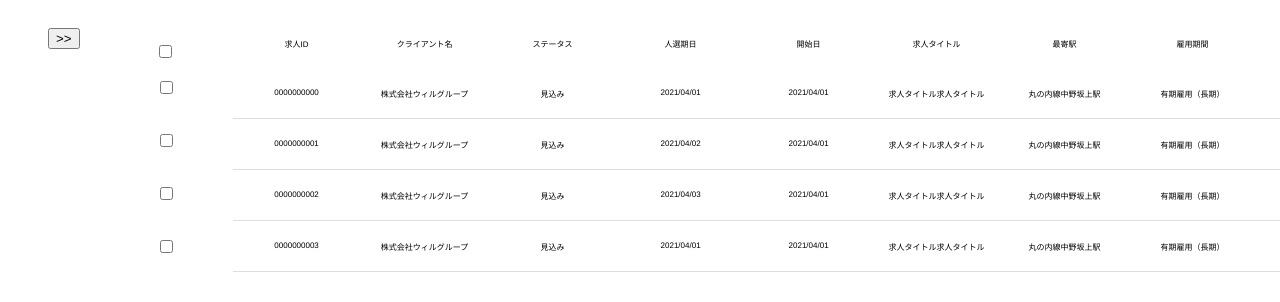
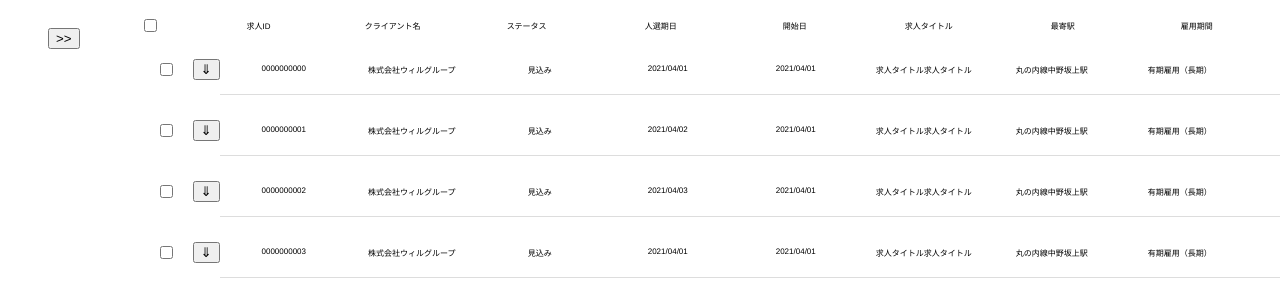
Before and after one commit to akimoto-willof/jobMan_prototype, a Vue app: page / in a window 1280 px wide. Shown: the top 302 px of the page. Built offline with nearby package versions, Linux system fonts and the light colour scheme.

Commit message:
トグル実装中

```diff
--- a/src/components/Table.vue
+++ b/src/components/Table.vue
@@ -1,175 +1,221 @@
 <template>
   <div>
     <div id="box1" class="box">
-        <ul class="check">
-            <li>
-                <input type="checkbox" class="checkbox-main" :checked="checked" @click="selectAllChecked">
-            </li>
-            <li>
+      <div>
+        <!-- 項目表示リスト -->
+        <draggable tag="ul" class="main_title">
+          <input
+            type="checkbox"
+            class="checkbox-main"
+            :checked="checked"
+            @click="selectAllChecked"
+          />
+          <li><div class="title">求人ID</div></li>
+          <li><div class="title">クライアント名</div></li>
+          <li><div class="title">ステータス</div></li>
+          <li><div class="title">人選期日</div></li>
+          <li><div class="title">開始日</div></li>
+          <li><div class="title">求人タイトル</div></li>
+          <li><div class="title">最寄駅</div></li>
+          <li><div class="title">雇用期間</div></li>
+          <li><div class="title">研修有無</div></li>
+          <li><div class="title">給与形態</div></li>
+        </draggable>
+
+        <!-- 案件リスト -->
+        <div
+          class="list"
+          v-for="(item, index) in items"
+          :key="`first-${index}`"
+        >
+          <ul>
             <input
               type="checkbox"
               class="checkbox"
-                v-for="(item, index) in items"
-                :key="`${index}`"
               v-model="checked_items"
               :value="item.id"
               @click="select"
-                >
+            />
+            <li class="details">
+              <button @click="displayUpShow">⇓</button>
+            </li>
+            <li>
+              <div class="list-nav">{{ item.id }}</div>
+            </li>
+            <li>
+              <div class="list-nav">{{ item.name }}</div>
+            </li>
+            <li>
+              <div class="list-nav">{{ item.status }}</div>
+            </li>
+            <li>
+              <div class="list-nav">{{ item.date }}</div>
+            </li>
+            <li>
+              <div class="list-nav">{{ item.startDate }}</div>
+            </li>
+            <li>
+              <div class="list-nav">{{ item.title }}</div>
+            </li>
+            <li>
+              <div class="list-nav">{{ item.station }}</div>
+            </li>
+            <li>
+              <div class="list-nav">{{ item.period }}</div>
+            </li>
+            <li>
+              <div class="list-nav">{{ item.training }}</div>
+            </li>
+            <li>
+              <div class="list-nav">{{ item.salary }}</div>
             </li>
           </ul>
-        <draggable tag="ul" :options="{group:'ITEMS'}">
-            <li>
-                <div class="title">求人ID</div>
-                <div class="list" v-for="(item, index) in items" :key="`first-${index}`">
-                    <div class="list-nav">{{item.id}}</div>
+          <ul class="list-detail" v-show="displayUp">
+            <li class="list-nav-detail">
+              <div class="list-nav-detail-title">求人ID</div>
+              <div class="nav">{{ item.id }}</div>
+            </li>
+            <li class="list-nav-detail">
+              <div class="list-nav-detail-title">クライアント名</div>
+              <div class="nav">{{ item.name }}</div>
+            </li>
+            <li class="list-nav-detail">
+              <div class="list-nav-detail-title">ステータス</div>
+              <div class="nav">{{ item.status }}</div>
+            </li>
+            <li class="list-nav-detail">
+              <div class="list-nav-detail-title">人選期日</div>
+              <div class="nav">{{ item.date }}</div>
+            </li>
+            <li class="list-nav-detail">
+              <div class="list-nav-detail-title">開始日</div>
+              <div class="nav">{{ item.startDate }}</div>
+            </li>
+            <li class="list-nav-detail">
+              <div class="list-nav-detail-title">求人タイトル</div>
+              <div class="nav">{{ item.title }}</div>
+            </li>
+            <li class="list-nav-detail">
+              <div class="list-nav-detail-title">最寄駅</div>
+              <div class="nav">{{ item.station }}</div>
+            </li>
+            <li class="list-nav-detail">
+              <div class="list-nav-detail-title">雇用期間</div>
+              <div class="nav">{{ item.period }}</div>
+            </li>
+            <li class="list-nav-detail">
+              <div class="list-nav-detail-title">研修有無</div>
+              <div class="nav">{{ item.training }}</div>
+            </li>
+            <li class="list-nav-detail">
+              <div class="list-nav-detail-title">給与形態</div>
+              <div class="nav">{{ item.salary }}</div>
+            </li>
+          </ul>
         </div>
-            </li>
-            <li>
-                <div class="title">クライアント名</div>
-                <div class="list" v-for="(item, index) in items" :key="`second-${index}`">
-                    <div class="list-nav">{{item.name}}</div>
       </div>
-            </li>
-            <li>
-                <div class="title">ステータス</div>
-                <div class="list" v-for="(item, index) in items" :key="`thrid-${index}`">
-                    <div class="list-nav">{{item.status}}</div>
-                </div>
-            </li>
-            <li>
-                <div class="title">人選期日</div>
-                <div class="list" v-for="(item, index) in items" :key="`fourth-${index}`">
-                    <div class="list-nav">{{item.date}}</div>
-                </div>
-            </li>
-            <li>
-                <div class="title">開始日</div>
-                <div class="list" v-for="(item, index) in items" :key="`fifth-${index}`">
-                    <div class="list-nav">{{item.satrtDate}}</div>
-                </div>
-            </li>
-            <li>
-                <div class="title">求人タイトル</div>
-                <div class="list" v-for="(item, index) in items" :key="`sixth-${index}`">
-                    <div class="list-nav">{{item.title}}</div>
-                </div>
-            </li>
-            <li>
-                <div class="title">最寄駅</div>
-                <div class="list" v-for="(item, index) in items" :key="`seventh-${index}`">
-                    <div class="list-nav">{{item.station}}</div>
-                </div>
-            </li>
-            <li>
-                <div class="title">雇用期間</div>
-                <div class="list" v-for="(item, index) in items" :key="`eighth-${index}`">
-                    <div class="list-nav">{{item.period}}</div>
-                </div>
-            </li>
-            <li>
-                <div class="title">研修有無</div>
-                <div class="list" v-for="(item, index) in items" :key="`ninth-${index}`">
-                    <div class="list-nav">{{item.training}}</div>
-                </div>
-            </li>
-            <li>
-                <div class="title">給与形態</div>
-                <div class="list" v-for="(item, index) in items" :key="`tenth-${index}`">
-                    <div class="list-nav">{{item.salary}}</div>
-                </div>
-            </li>
-        </draggable>
     </div>
   </div>
 </template>
 
 <script>
-import draggable from 'vuedraggable';
+import draggable from "vuedraggable";
 
 export default {
-    name: 'Table',
+  name: "Table",
   components: {
-        'draggable': draggable,
+    draggable: draggable,
   },
   data() {
-        return{
-            items:[
+    return {
+      items: [
         {
-                id:"0000000000",
-                name:"株式会社ウィルグループ",
-                status:"見込み",
-                date:"2021/04/01",
-                satrtDate:"2021/04/01",
-                title:"求人タイトル求人タイトル",
-                station:"丸の内線中野坂上駅",
-                period:"有期雇用（長期）",
-                training:"あり",
-                salary:"月給"
+          number: 1,
+          id: "0000000000",
+          name: "株式会社ウィルグループ",
+          status: "見込み",
+          date: "2021/04/01",
+          startDate: "2021/04/01",
+          title: "求人タイトル求人タイトル",
+          station: "丸の内線中野坂上駅",
+          period: "有期雇用（長期）",
+          training: "あり",
+          salary: "月給",
         },
         {
-                id:"0000000001",
-                name:"株式会社ウィルグループ",
-                status:"見込み",
-                date:"2021/04/02",
-                satrtDate:"2021/04/01",
-                title:"求人タイトル求人タイトル",
-                station:"丸の内線中野坂上駅",
-                period:"有期雇用（長期）",
-                training:"あり",
-                salary:"月給"
+          number: 2,
+          id: "0000000001",
+          name: "株式会社ウィルグループ",
+          status: "見込み",
+          date: "2021/04/02",
+          startDate: "2021/04/01",
+          title: "求人タイトル求人タイトル",
+          station: "丸の内線中野坂上駅",
+          period: "有期雇用（長期）",
+          training: "あり",
+          salary: "月給",
         },
         {
-                id:"0000000002",
-                name:"株式会社ウィルグループ",
-                status:"見込み",
-                date:"2021/04/03",
-                satrtDate:"2021/04/01",
-                title:"求人タイトル求人タイトル",
-                station:"丸の内線中野坂上駅",
-                period:"有期雇用（長期）",
-                training:"あり",
-                salary:"月給"
+          number: 3,
+          id: "0000000002",
+          name: "株式会社ウィルグループ",
+          status: "見込み",
+          date: "2021/04/03",
+          startDate: "2021/04/01",
+          title: "求人タイトル求人タイトル",
+          station: "丸の内線中野坂上駅",
+          period: "有期雇用（長期）",
+          training: "あり",
+          salary: "月給",
         },
         {
-                id:"0000000003",
-                name:"株式会社ウィルグループ",
-                status:"見込み",
-                date:"2021/04/01",
-                satrtDate:"2021/04/01",
-                title:"求人タイトル求人タイトル",
-                station:"丸の内線中野坂上駅",
-                period:"有期雇用（長期）",
-                training:"あり",
-                salary:"月給"
+          number: 4,
+          id: "0000000003",
+          name: "株式会社ウィルグループ",
+          status: "見込み",
+          date: "2021/04/01",
+          startDate: "2021/04/01",
+          title: "求人タイトル求人タイトル",
+          station: "丸の内線中野坂上駅",
+          period: "有期雇用（長期）",
+          training: "あり",
+          salary: "月給",
         },
       ],
       checked: false,
       checked_items: [],
-        }
+      displayUp: false,
+    };
   },
   methods: {
-        selectAllChecked (){
-            if(this.checked) {
-                this.checked_items = []
-                this.checked = false
+    selectAllChecked() {
+      if (this.checked) {
+        this.checked_items = [];
+        this.checked = false;
       } else {
-                this.checked_items = []
+        this.checked_items = [];
         for (let item in this.items) {
-                    this.checked_items.push(this.items[item].id)
+          this.checked_items.push(this.items[item].id);
         }
-                this.checked = true
+        this.checked = true;
       }
       console.log(this.checked_items);
     },
-        select (){
-            if(this.checked_items.length !== this.items.length) {
-                this.checked = false
+    select() {
+      if (this.checked_items.length !== this.items.length) {
+        this.checked = false;
       } else {
-                this.checked =true
+        this.checked = true;
+      }
+    },
+    displayUpShow(i) {
+      console.log(i)
+      if(i){
+        this.displayUp = true
       }
     }
-    }
-}
+  },
+};
 </script>
 
 <style scoped>
@@ -177,31 +223,17 @@ export default {
   display: flex;
   text-align: center;
 }
-.check {
-    position: relative;
-}
-
-.checkbox-main {
-    position: absolute;
-    top: 10%;
-    left: 60%;
-}
 
 .checkbox {
   margin: 20px;
 }
 
-.checkbox:first-child {
-    margin-top: 65px;
-}
-
 .title {
-    margin: 10px 0;
-    padding: 10px;
-    height: 10px;
+  width: 70px;
 }
 
 ul {
+  justify-content: space-between;
   display: flex;
   align-items: center;
   font-size: 8px;
@@ -210,13 +242,16 @@ ul {
 li {
   cursor: pointer;
   list-style: none;
+}
 
-}
 li .button {
   margin: 0;
   padding: 0;
   border: none;
   background-color: #ffffff;
+}
+.list ul {
+  display: flex;
 }
 
 li .list-nav {
@@ -228,4 +263,15 @@ li .list-nav {
   overflow: hidden;
   padding: 20px 0;
 }
+.list-detail {
+  justify-content: left;
+  gap: 40px;
+}
+.list-nav-detail {
+  text-align: left;
+  color: #999999;
+}
+.list-nav-detail:first-child {
+  padding-left: 100px;
+}
 </style>
```
Also changed, not shown: src/components/Sideber.vue (+6 -3 lines). Lines whose indentation alone changed are shown as unchanged.
